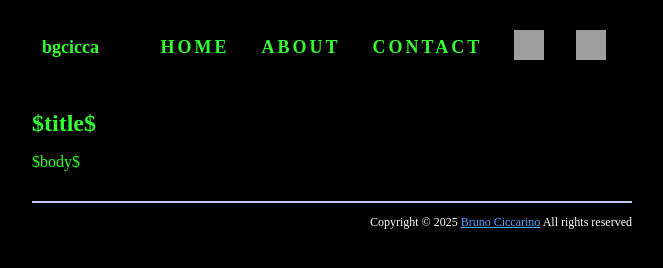
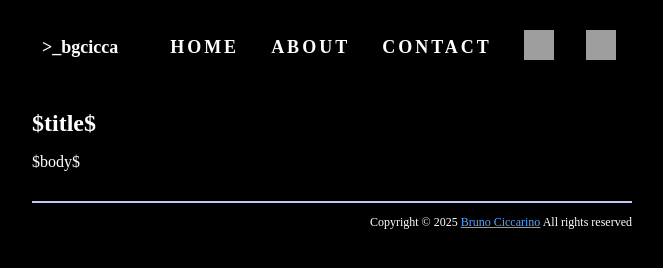
Before and after one commit to bgcicca/bgcicca.github.io, a plain HTML site: page templates/default.html in a window 1280 px wide. Shown: the whole page, without its empty margins (308-971 px from the left). Drawn offline with nearby package versions, Linux system fonts and the light colour scheme; grey boxes are pictures that could not be loaded; a web font is replaced by a local one.

Commit message:
fix: fixing fg color

```diff
--- a/css/default.css
+++ b/css/default.css
@@ -6,7 +6,7 @@
 
 :root {
   --bg-primary: #000000;
-  --fg-color: #33ff33;
+  --fg-color: #FFFFFFFF;
   --nav-color: #4B5263;
   --link-fg: #58a6ff;
   --footer-fg: #fff;
--- a/templates/default.html
+++ b/templates/default.html
@@ -15,7 +15,7 @@
     <header>
       <div class="container">
         <div class="logo">
-          <a href="/">bgcicca</a>
+          <a href="/">>_bgcicca</a>
         </div>
         <div class="navbar">
           <nav>
```
Also changed, not shown: 1 other file.
